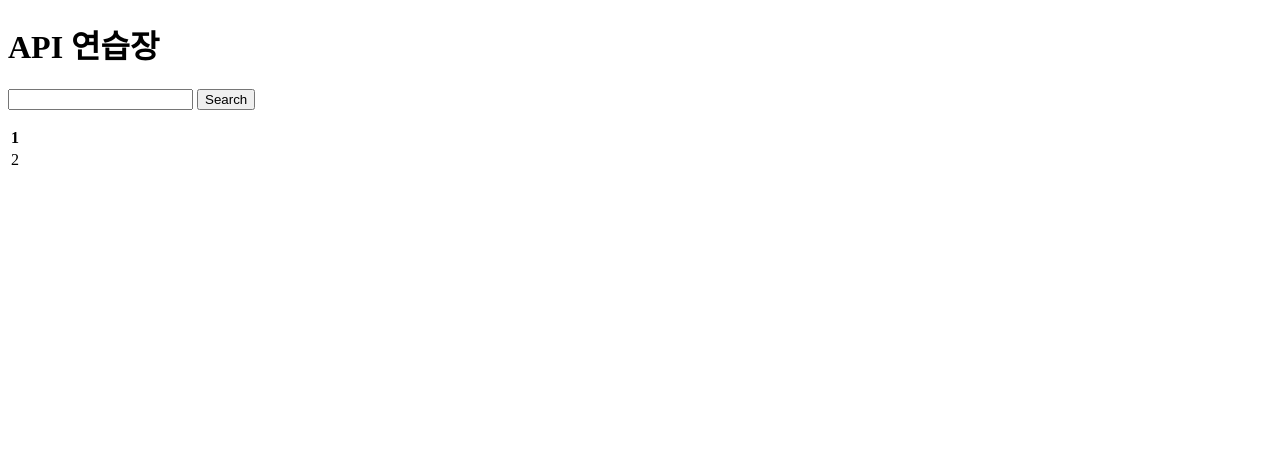
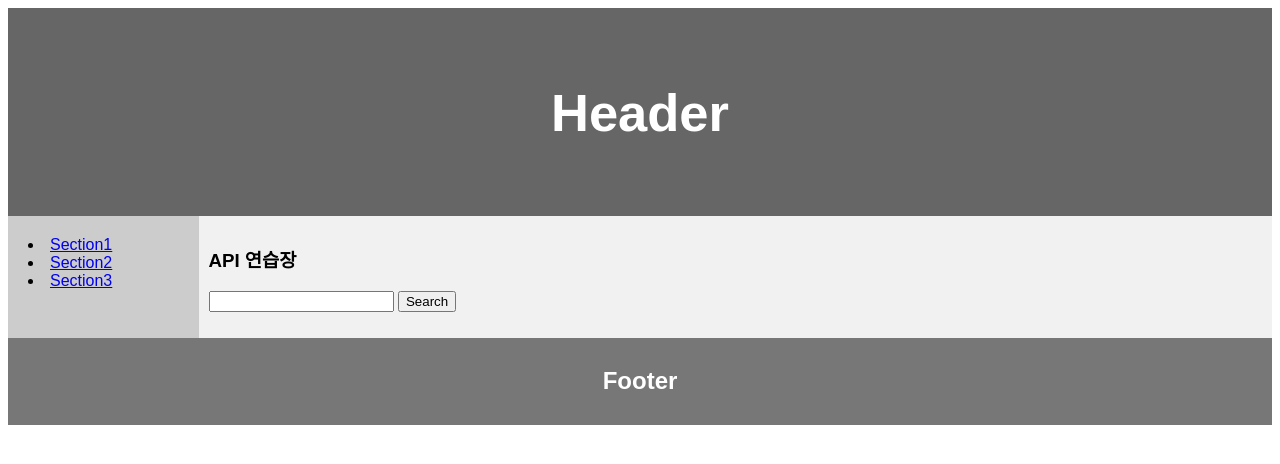
Before and after one commit to allforones/allforones.github.io, a plain HTML site: page index.html in a window 1280 px wide. Drawn offline with nearby package versions, Linux system fonts and the light colour scheme.

Commit message:
layout test

```diff
--- a/index.html
+++ b/index.html
@@ -7,25 +7,99 @@
     <meta http-equiv="X-UA-Compatible" content="IE=edge">
     <link rel="icon" href="">
     <title>API Example</title>
+
+    <style>
+        * {
+            box-sizing: border-box;
+        }
+
+        body {
+            font-family: Arial, Helvetica, sans-serif;
+        }
+
+        /* Style the header */
+        header {
+            background-color: #666;
+            padding: 30px;
+            text-align: center;
+            font-size: 35px;
+            color: white;
+        }
+
+        /* Container for flexboxes */
+        section {
+            display: -webkit-flex;
+            display: flex;
+        }
+
+        /* Style the navigation menu */
+        nav {
+            -webkit-flex: 1;
+            -ms-flex: 1;
+            flex: 1;
+            background: #ccc;
+            padding: 20px;
+        }
+
+        /* Style the list inside the menu */
+        nav ul {
+            list-style-type: none;
+            padding: 0;
+        }
+
+        /* Style the content */
+        article {
+            -webkit-flex: 7;
+            -ms-flex: 7;
+            flex: 7;
+            background-color: #f1f1f1;
+            padding: 10px;
+        }
+
+        /* Style the footer */
+        footer {
+            background-color: #777;
+            padding: 10px;
+            text-align: center;
+            color: white;
+        }
+
+        /* Responsive layout - makes the menu and the content (inside the section) sit on top of each other instead of next to each other */
+        @media (max-width: 600px) {
+            section {
+                -webkit-flex-direction: column;
+                flex-direction: column;
+            }
+        }
+    </style>
+
 </head>
 
 <body>
-    <h1>API 연습장</h1>
-    <input type="text" id="bookName" name="bookName">
-    <input type="button" id="search" name="search" value="Search">
-    <p></p>
-    <table>
-        <thead>
-            <tr>
-                <th>1</th>
-            </tr>
-        </thead>
-        <tbody>
-            <tr>
-                <td>2</td>
-            </tr>
-        </tbody>
-    </table>
+    <header>
+        <h2>Header</h2>
+    </header>
+
+    <section>
+        <nav>
+            <li><a href="#">Section1</a></li>
+            <li><a href="#">Section2</a></li>
+            <li><a href="#">Section3</a></li>
+        </nav>
+
+        <article>
+            <h1>API 연습장</h1>
+            <input type="text" id="bookName" name="bookName">
+            <input type="button" id="search" name="search" value="Search">
+            <p></p>
+        </article>
+    </section>
+
+    <footer>
+        <h2>Footer</h2>
+    </footer>
+</body>
+
     <script src="https://code.jquery.com/jquery-3.4.1.js"
         integrity="sha256-WpOohJOqMqqyKL9FccASB9O0KwACQJpFTUBLTYOVvVU=" crossorigin="anonymous"></script>
     <script>
@@ -40,7 +114,7 @@
                 data: { query: $("#bookName").val() },
                 headers: { Authorization: "KakaoAK cffcb258735d84f489386a4fe41a8a42" }
                 }).done(function (msg) {
-                    console.log(msg.documents.length);
+                    console.log(msg);
                     for(let i = 0; i < msg.documents.length; i++) {
                         $( "p" ).append( "<strong>" + msg.documents[i].title + "</strong>" );
                         $( "p" ).append( "<img src='" + msg.documents[i].thumbnail + "' /><br/>" );
@@ -52,6 +126,5 @@
         });
 
     </script>
-</body>
 
 </html>
```
